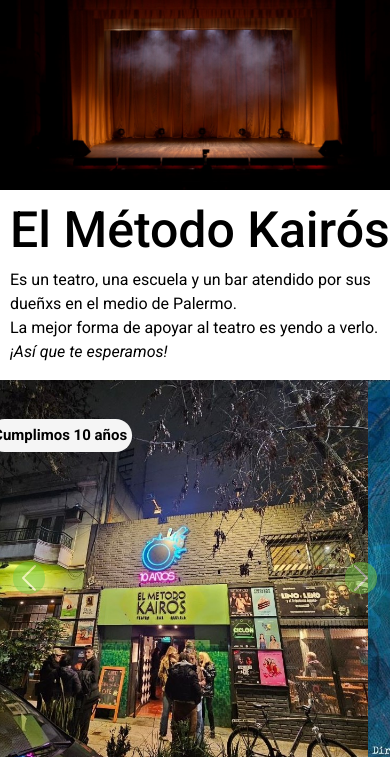
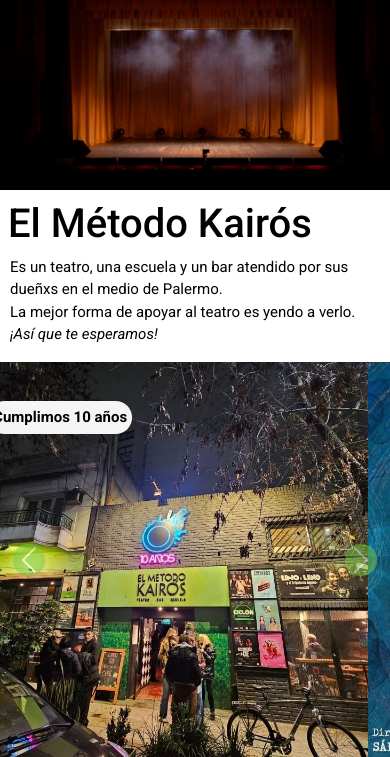
Before and after one commit to AlmaraJuan/el_metodo_kairos, a plain HTML site: page index.html in a window 390 px wide. Shown: the part 101-858 px from the top of the page. Drawn offline with nearby package versions, Linux system fonts and the light colour scheme.

Commit message:
tamaño de los textos h1 y copete en mobile y margenes

```diff
--- a/css/style.css
+++ b/css/style.css
@@ -3,12 +3,6 @@
 
 *{
   color: black; /* aplica a todo el HTML y pisa el color por default de boostrap*/
-}
-
-@media screen and (max-width: 767px) {
-  .copete {
-    font-size: 16px; /* Para que el texto debajo de los H1 en mobile se vea más pequeño */
-  }
 }
 
 /* Estilos del HEADER */
@@ -59,8 +53,7 @@
   padding: 8px;
 }
 
-
-/* Estilos del MAIN */
+/* Estilos del MAIN - MOBILE */
 
 .home-banner {
     width: 100%; /* Establece el ancho de la imagen al 100% del contenedor padre */
@@ -69,8 +62,8 @@
 
 h1 {
   font-family: 'roboto', sans-serif;
-  font-size: 50px;
-  padding-left: 10px;
+  font-size: 40px;
+  padding-left: 8px;
   margin-top: 10px;
 }
 
@@ -82,14 +75,31 @@
 
 p {
   font-family: 'roboto', sans-serif;
+  margin-left: 10px;
+  margin-right: 10px;
   font-size: 20px;
-  margin-left: 10px;
 }
 
 .carousel-button{ /* Fondo verde para que el botón del carrousel sea más visible sobre las imagenes*/
   background-color: #75c645;
   border-radius: 15px;
 }
+
+@media screen and (max-width: 767px) {
+  .copete {
+    font-size: 15px; /* Para que el texto debajo de los H1 en mobile se vea más pequeño */
+  }
+}
+
+
+/* Estilos del MAIN - DESKTOP Y TABLET */
+
+@media screen and (min-width: 768px) {
+  h1{
+    font-size: 50px;
+  }
+}
+
 
 /* Estilos de la grilla de novedades - Home - MOBILE*/
 
```
